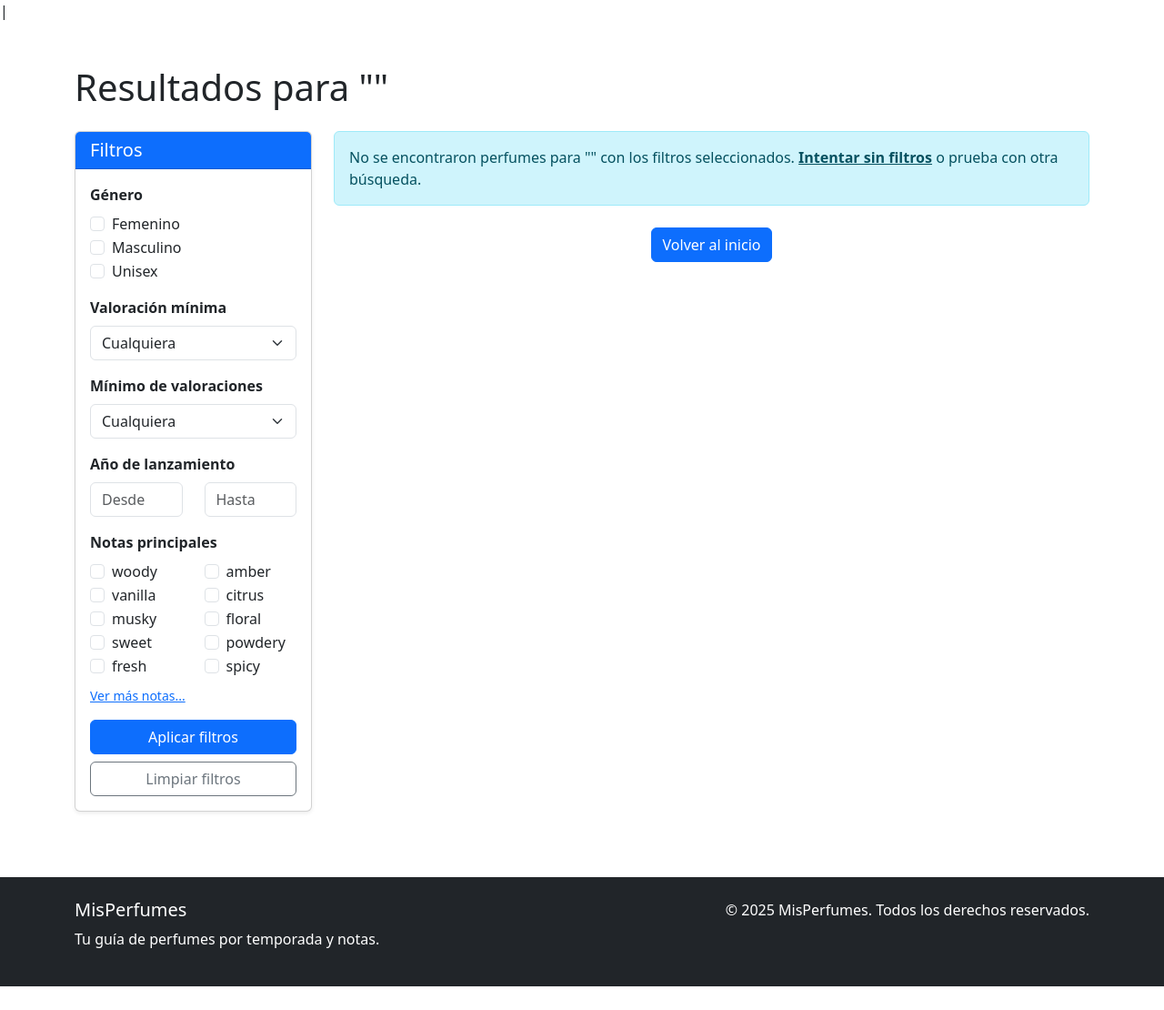
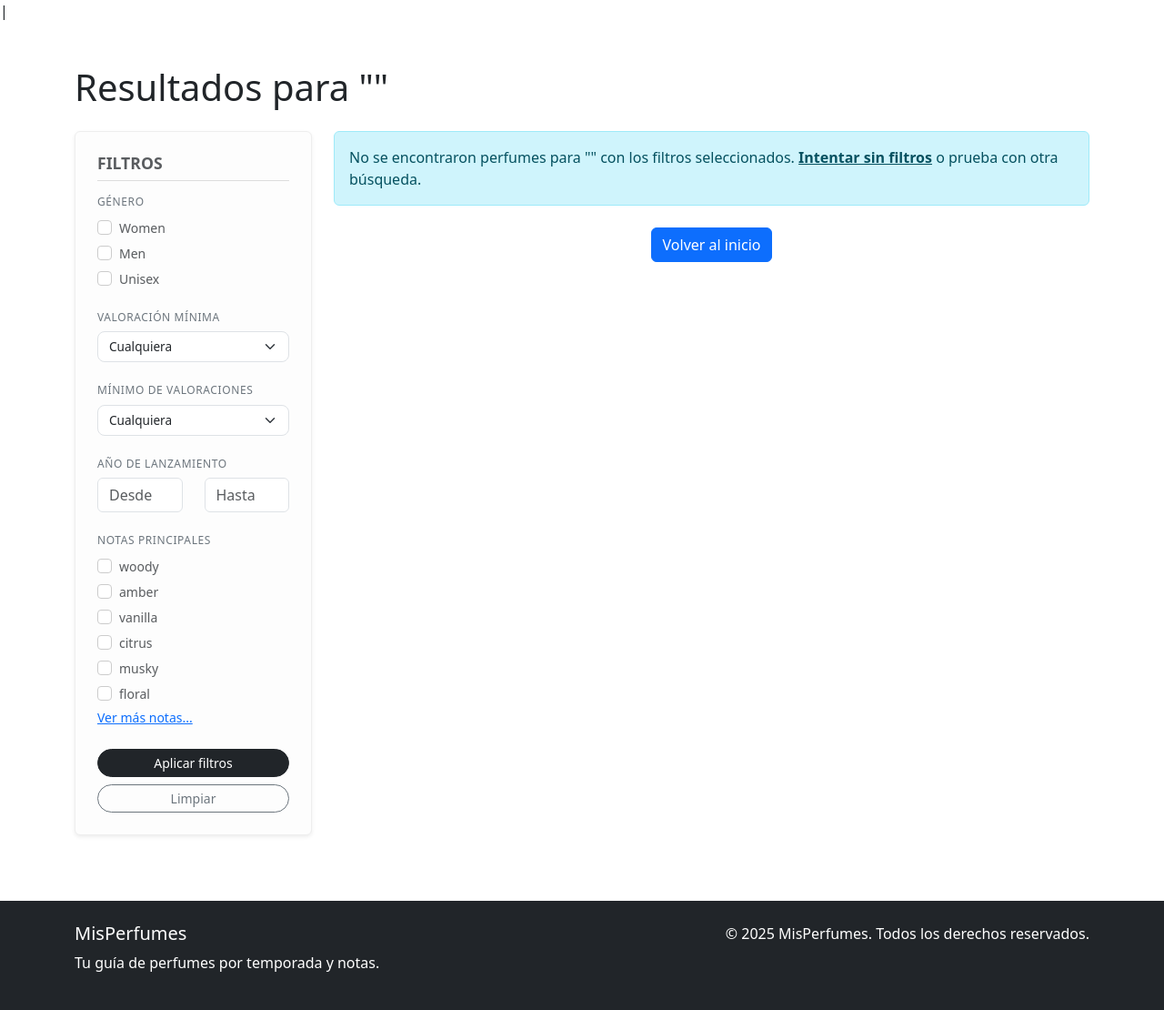
Before and after one commit to Okatup/Pagina-de-perfumeria-, a Flask app: page /search in a window 1280 px wide. Shown: the part 56-1166 px from the top of the page at 91% size. Before the commit the page ends 1140 px from the top, so only its background shows below. Run offline with Flask 3, Linux system fonts and the light colour scheme; parts of the project's set-up code (start-up, migrations or seed data) failed here and were passed over.

Commit message:
Mejora en la sección de filtros de búsqueda: se rediseña el panel lateral de filtros con un estilo más elegante y se optimizan los elementos de selección. Se añaden clases CSS para mejorar la presentación visual y la interactividad de los filtros.

```diff
--- a/Templates/search_results.html
+++ b/Templates/search_results.html
@@ -8,39 +8,31 @@
 
     <div class="row">
         <!-- Columna lateral de filtros -->
+        <!-- Panel lateral de filtros (versión elegante) -->
 <div class="col-lg-3 mb-4">
-            <div class="card shadow-sm">
-                <div class="card-header bg-primary text-white">
-                    <h5 class="mb-0">Filtros</h5>
-                </div>
-                <div class="card-body">
+    <div class="filter-sidebar p-4 rounded shadow-sm">
+        <h5 class="filter-title mb-3 text-uppercase text-muted">Filtros</h5>
         <form id="filter-form" method="get" action="{{ url_for('search') }}">
             <input type="hidden" name="q" value="{{ query }}">
-                        {% if sort_by and sort_by != 'relevance' %}
+            {% if sort_by and sort_by != 'votes' %}
                 <input type="hidden" name="sort" value="{{ sort_by }}">
             {% endif %}
 
             <!-- Género -->
-                        <div class="mb-3">
-                            <label class="form-label fw-bold">Género</label>
-                            <div class="form-check">
-                                <input class="form-check-input" type="checkbox" name="gender" value="women" id="gender-women" {% if 'women' in selected_filters.gender %}checked{% endif %}>
-                                <label class="form-check-label" for="gender-women">Femenino</label>
+            <div class="filter-group mb-4">
+                <h6 class="filter-subtitle text-secondary mb-2">Género</h6>
+                {% for gender in ['women', 'men', 'unisex'] %}
+                <div class="form-check custom-checkbox mb-1">
+                    <input class="form-check-input" type="checkbox" name="gender" value="{{ gender }}" id="gender-{{ gender }}" {% if gender in selected_filters.gender %}checked{% endif %}>
+                    <label class="form-check-label small text-muted" for="gender-{{ gender }}">{{ gender.capitalize() }}</label>
                 </div>
-                            <div class="form-check">
-                                <input class="form-check-input" type="checkbox" name="gender" value="men" id="gender-men" {% if 'men' in selected_filters.gender %}checked{% endif %}>
-                                <label class="form-check-label" for="gender-men">Masculino</label>
-                            </div>
-                            <div class="form-check">
-                                <input class="form-check-input" type="checkbox" name="gender" value="unisex" id="gender-unisex" {% if 'unisex' in selected_filters.gender %}checked{% endif %}>
-                                <label class="form-check-label" for="gender-unisex">Unisex</label>
-                            </div>
+                {% endfor %}
             </div>
 
             <!-- Valoración mínima -->
-                        <div class="mb-3">
-                            <label for="min-rating" class="form-label fw-bold">Valoración mínima</label>
-                            <select class="form-select" id="min-rating" name="min_rating">
+            <div class="filter-group mb-4">
+                <h6 class="filter-subtitle text-secondary mb-2">Valoración mínima</h6>
+                <select class="form-select custom-select" id="min-rating" name="min_rating">
                     <option value="">Cualquiera</option>
                     <option value="4.0" {% if selected_filters.min_rating == '4.0' %}selected{% endif %}>4+ estrellas</option>
                     <option value="3.5" {% if selected_filters.min_rating == '3.5' %}selected{% endif %}>3.5+ estrellas</option>
@@ -49,64 +41,56 @@
                 </select>
             </div>
 
-                        <!-- Número mínimo de valoraciones -->
-                        <div class="mb-3">
-                            <label for="min-votes" class="form-label fw-bold">Mínimo de valoraciones</label>
-                            <select class="form-select" id="min-votes" name="min_votes">
+            <!-- Valoraciones mínimas -->
+            <div class="filter-group mb-4">
+                <h6 class="filter-subtitle text-secondary mb-2">Mínimo de valoraciones</h6>
+                <select class="form-select custom-select" id="min-votes" name="min_votes">
                     <option value="">Cualquiera</option>
-                                <option value="100" {% if selected_filters.min_votes == '100' %}selected{% endif %}>100+ valoraciones</option>
-                                <option value="50" {% if selected_filters.min_votes == '50' %}selected{% endif %}>50+ valoraciones</option>
-                                <option value="20" {% if selected_filters.min_votes == '20' %}selected{% endif %}>20+ valoraciones</option>
-                                <option value="10" {% if selected_filters.min_votes == '10' %}selected{% endif %}>10+ valoraciones</option>
+                    <option value="100" {% if selected_filters.min_votes == '100' %}selected{% endif %}>100+</option>
+                    <option value="50" {% if selected_filters.min_votes == '50' %}selected{% endif %}>50+</option>
+                    <option value="20" {% if selected_filters.min_votes == '20' %}selected{% endif %}>20+</option>
+                    <option value="10" {% if selected_filters.min_votes == '10' %}selected{% endif %}>10+</option>
                 </select>
             </div>
 
             <!-- Rango de años -->
-                        <div class="mb-3">
-                            <label class="form-label fw-bold">Año de lanzamiento</label>
+            <div class="filter-group mb-4">
+                <h6 class="filter-subtitle text-secondary mb-2">Año de lanzamiento</h6>
                 <div class="row">
                     <div class="col-6">
-                                    <input type="number" class="form-control" id="year-from" name="year_from"
-                                           placeholder="Desde" min="1900" max="2025"
-                                           value="{% if selected_filters.year_from %}{{ selected_filters.year_from }}{% endif %}">
+                        <input type="number" class="form-control" placeholder="Desde" min="1900" max="2025" name="year_from" value="{{ selected_filters.year_from or '' }}">
                     </div>
                     <div class="col-6">
-                                    <input type="number" class="form-control" id="year-to" name="year_to"
-                                           placeholder="Hasta" min="1900" max="2025"
-                                           value="{% if selected_filters.year_to %}{{ selected_filters.year_to }}{% endif %}">
+                        <input type="number" class="form-control" placeholder="Hasta" min="1900" max="2025" name="year_to" value="{{ selected_filters.year_to or '' }}">
                     </div>
                 </div>
             </div>
 
             <!-- Notas principales -->
-                        <div class="mb-3">
-                            <label class="form-label fw-bold">Notas principales</label>
-                            <div class="row">
+            <div class="filter-group mb-4">
+                <h6 class="filter-subtitle text-secondary mb-2">Notas principales</h6>
+                <div class="note-checkboxes">
                     {% for note in popular_notes %}
-                                <div class="col-6">
-                                    <div class="form-check">
+                    <div class="form-check custom-checkbox mb-1">
                         <input class="form-check-input" type="checkbox" name="notes" value="{{ note }}" id="note-{{ loop.index }}" {% if note in selected_filters.notes %}checked{% endif %}>
-                                        <label class="form-check-label" for="note-{{ loop.index }}">{{ note }}</label>
-                                    </div>
+                        <label class="form-check-label small text-muted" for="note-{{ loop.index }}">{{ note }}</label>
                     </div>
                     {% endfor %}
                 </div>
-                            {% if popular_notes|length > 0 %}
                 <div class="mt-2 small">
                     <a href="#" id="show-more-notes">Ver más notas...</a>
                 </div>
-                            {% endif %}
             </div>
 
-                        <!-- Botones de acción -->
+            <!-- Botones -->
             <div class="d-grid gap-2">
-                            <button type="submit" class="btn btn-primary">Aplicar filtros</button>
-                            <a href="{{ url_for('search', q=query) }}" class="btn btn-outline-secondary">Limpiar filtros</a>
+                <button type="submit" class="btn btn-dark btn-sm rounded-pill">Aplicar filtros</button>
+                <a href="{{ url_for('search', q=query) }}" class="btn btn-outline-secondary btn-sm rounded-pill">Limpiar</a>
             </div>
         </form>
     </div>
 </div>
-        </div>
+
 
         <!-- Columna principal de resultados -->
         <div class="col-lg-9">
--- a/static/css/styles.css
+++ b/static/css/styles.css
@@ -190,3 +190,61 @@
   .note-ribbon.patchouli   { background-color: #e8f5e9; color: #4e342e; }  /* verde oscuro */
   .note-ribbon.tobacco     { background-color: #f3e5ab; color: #5d4037; }  /* tabaco cálido */
   .note-ribbon.herbal      { background-color: #e8f5e9; color: #2e7d32; }  /* herbal intenso */
+
+
+  .filter-sidebar {
+    background-color: #fdfdfd;
+    border: 1px solid #eee;
+    border-radius: 0.75rem;
+    box-shadow: 0 0 10px rgba(0,0,0,0.05);
+}
+
+.filter-title {
+    font-size: 1.1rem;
+    font-weight: 600;
+    color: #444;
+    border-bottom: 1px solid #ddd;
+    padding-bottom: 0.5rem;
+}
+
+.filter-subtitle {
+    font-weight: 500;
+    color: #6c757d;
+    text-transform: uppercase;
+    font-size: 0.75rem;
+    letter-spacing: 0.05em;
+}
+
+.custom-checkbox .form-check-input {
+    border-radius: 0.25rem;
+    border-color: #ccc;
+}
+
+.custom-checkbox .form-check-input:checked {
+    background-color: #111;
+    border-color: #111;
+}
+
+.custom-select,
+.form-select {
+    border-radius: 0.5rem;
+    font-size: 0.85rem;
+}
+
+.note-checkboxes {
+    max-height: 160px;
+    overflow-y: auto;
+    padding-right: 4px;
+}
+
+.note-checkboxes::-webkit-scrollbar {
+    width: 4px;
+}
+.note-checkboxes::-webkit-scrollbar-thumb {
+    background-color: #bbb;
+    border-radius: 10px;
+}
+
+.filter-group {
+    margin-bottom: 2rem;
+}
```
Lines whose indentation alone changed are shown as unchanged.
